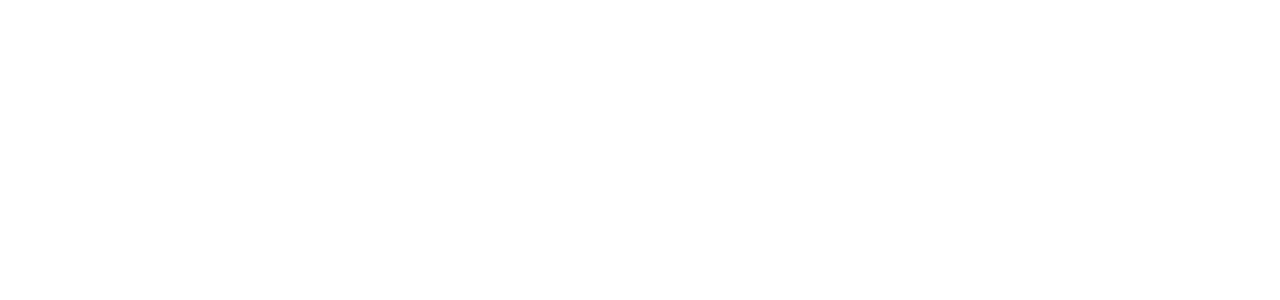
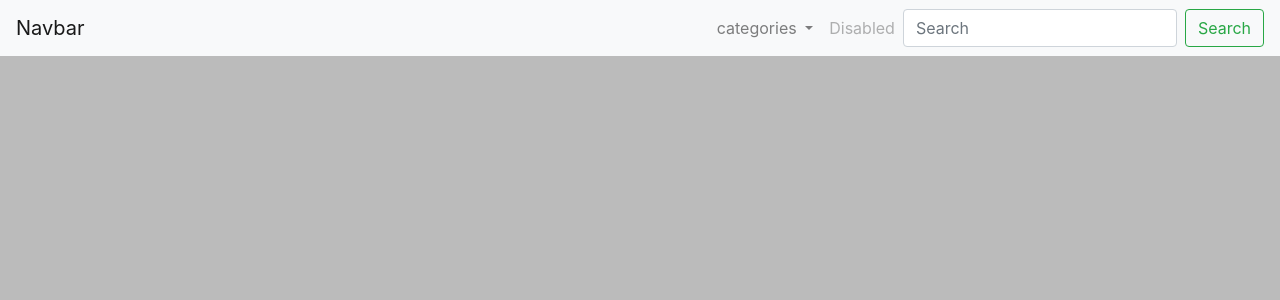
Before and after one commit to IreriVIkki/PersonalGaleryIP, a Django app: page / in a window 1280 px wide. Before the commit the part shown is empty. Shown: the top 300 px of the page. Run offline with Django 3.2, Linux system fonts and the light colour scheme; some libraries are stand-ins or nearby versions.

Commit message:
added a css static folder and linked it to the project

```diff
--- a/galery/settings.py
+++ b/galery/settings.py
@@ -121,3 +121,6 @@ USE_TZ = True
 # https://docs.djangoproject.com/en/1.11/howto/static-files/
 
 STATIC_URL = '/static/'
+STATICFILES_DIRS = [
+    os.path.join(BASE_DIR, 'static'),
+]
--- a/photos/templates/layout/layout.html
+++ b/photos/templates/layout/layout.html
@@ -1,3 +1,4 @@
+{% load static %}
 <!doctype html>
 <html lang="en">
 
@@ -14,9 +15,13 @@
     {% else %}
     <title>Galery Website</title>
     {% endif %}
+    {% block styles %}
+    <link rel="stylesheet" href="{% static 'css/main.css' %}">
+    {% endblock %}
 </head>
 
 <body>
+    {% include 'layout/nav.html' %}
     {% block content %}
     {% endblock content %}
 
--- /dev/null
+++ b/photos/templates/layout/nav.html
@@ -0,0 +1,31 @@
+<nav class="navbar navbar-expand-lg navbar-light bg-light">
+    <a class="navbar-brand" href="#">Navbar</a>
+    <button class="navbar-toggler" type="button" data-toggle="collapse" data-target="#navbarSupportedContent"
+        aria-controls="navbarSupportedContent" aria-expanded="false" aria-label="Toggle navigation">
+        <span class="navbar-toggler-icon"></span>
+    </button>
+
+    <div class="collapse navbar-collapse" id="navbarSupportedContent">
+        <ul class="navbar-nav ml-auto">
+            <li class="nav-item dropdown">
+                <a class="nav-link dropdown-toggle" href="#" id="navbarDropdown" role="button" data-toggle="dropdown"
+                    aria-haspopup="true" aria-expanded="false">
+                    categories
+                </a>
+                <div class="dropdown-menu" aria-labelledby="navbarDropdown">
+                    <a class="dropdown-item" href="#">Action</a>
+                    <a class="dropdown-item" href="#">Another</a>
+                    <!-- <div class="dropdown-divider"></div>
+                    <a class="dropdown-item" href="#">Something else here</a> -->
+                </div>
+            </li>
+            <li class="nav-item">
+                <a class="nav-link disabled" href="#">Disabled</a>
+            </li>
+        </ul>
+        <form class="form-inline my-2 my-lg-0">
+            <input class="form-control mr-sm-2" type="search" placeholder="Search" aria-label="Search">
+            <button class="btn btn-outline-success my-2 my-sm-0" type="submit">Search</button>
+        </form>
+    </div>
+</nav>
--- /dev/null
+++ b/static/css/main.css
@@ -0,0 +1,3 @@
+body {
+    background-color: #bbb
+}
```
